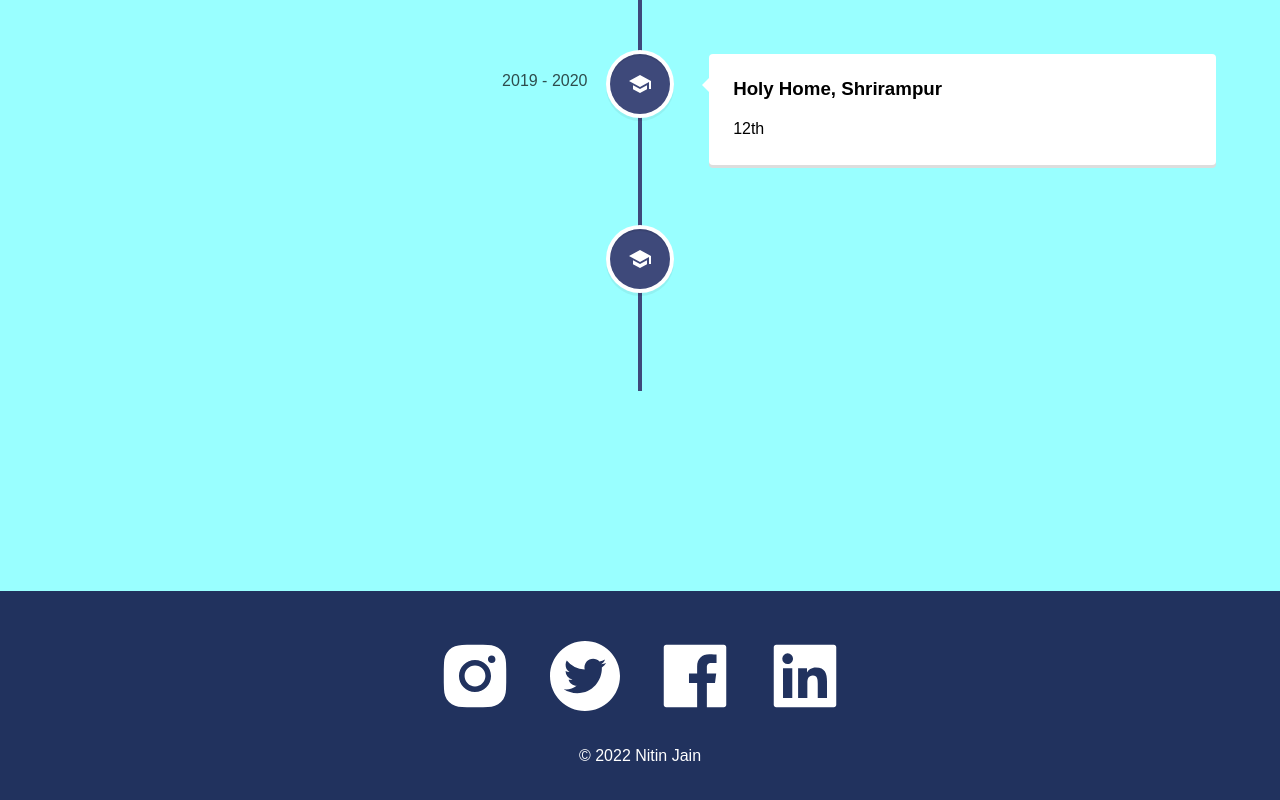
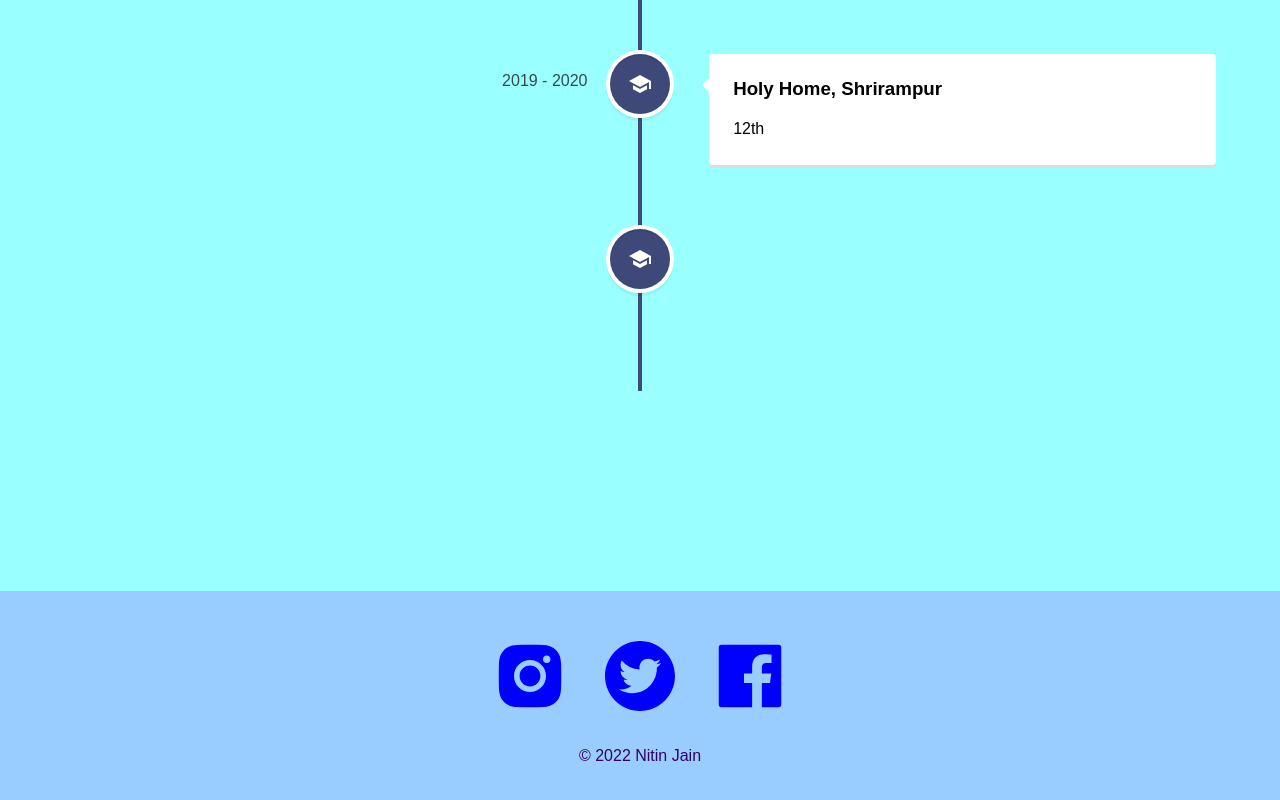
Before and after one commit to Nitin1692/Personal-Portfolio, a React (Create React App) app: page /experience in a window 1280 px wide. Shown: the part 254-1054 px from the top of the page. Built offline with nearby package versions, Linux system fonts and the light colour scheme; a web font is replaced by a local one.

Commit message:
Footer done

```diff
--- a/src/components/footer.js
+++ b/src/components/footer.js
@@ -3,13 +3,24 @@ import { InstagramFilled, TwitterCircleFilled, FacebookFilled, LinkedinFilled }
 import '../styles/footer.css'
 
 function footer() {
+  function instagramClick(e){
+    e.preventDefault();
+    window.location.href = "https://instagram.com/nitin_jain_16?igshid=YmMyMTA2M2Y=";
+  }
+  function twitterClick(e){
+    e.preventDefault();
+    window.location.href = "https://twitter.com/nitin_jain_16?t=MHtXdWlu5ScoswLgiiOxOw&s=35"
+  }
+  function facebookClick(e){
+    e.preventDefault();
+    window.location.href = "https://www.facebook.com/profile.php?id=100026517661870&mibextid=ZbWKwL";
+  }
   return (
         <div className="footer">
             <div className="socialMedia">
-                <InstagramFilled />
-                <TwitterCircleFilled />
-                <FacebookFilled />
-                <LinkedinFilled />
+                <InstagramFilled onClick={instagramClick} />
+                <TwitterCircleFilled onClick={twitterClick} />
+                <FacebookFilled onClick={facebookClick} />
             </div>
             <p> &copy; 2022 Nitin Jain</p>
         </div>
--- a/src/styles/footer.css
+++ b/src/styles/footer.css
@@ -1,7 +1,7 @@
 .footer {
     width: 100%;
     height: 200px;
-    background: #21325e;
+    background: #99CCFF;
     display: flex;
     justify-content: center;
     align-items: center;
@@ -11,11 +11,11 @@
 }
 
 .footer p {
-    color: white;
+    color: #330066;
 }
 
 .socialMedia svg {
-    color: white;
+    color: #0000FF;
     margin: 20px;
     font-size: 70px;
     cursor: pointer;
```
